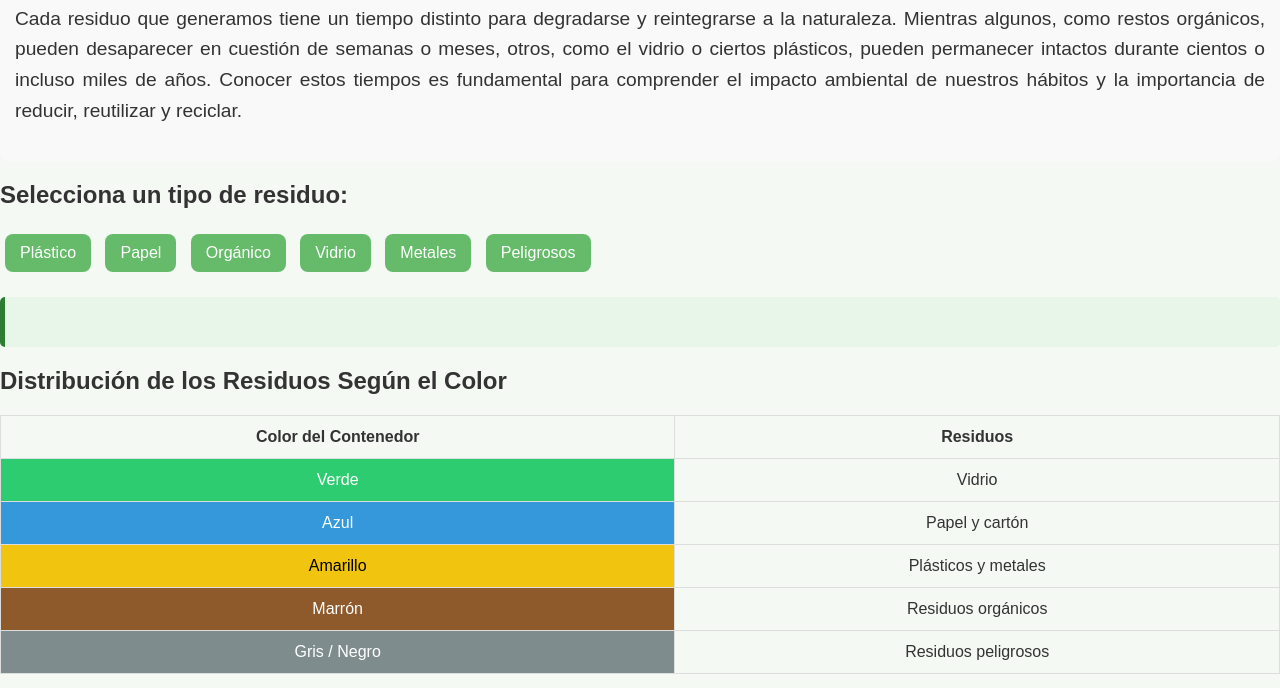
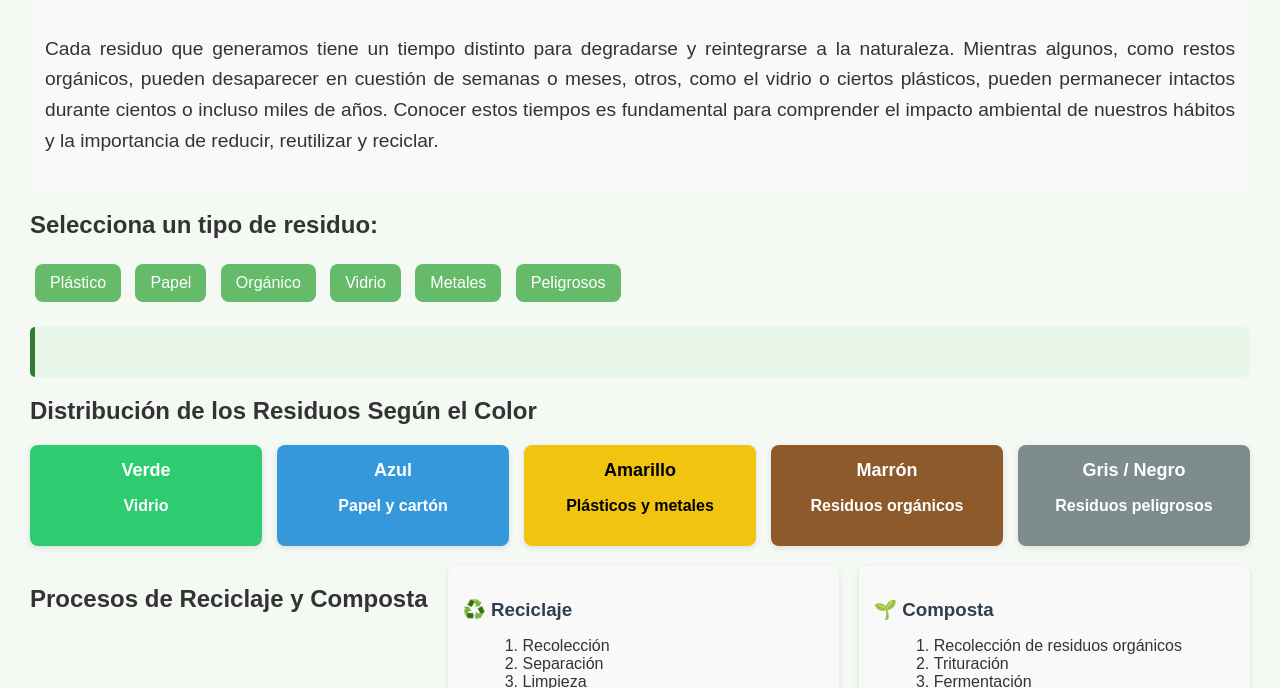
Before and after one commit to eestradasa01-sketch/Ecociencia-escolar, a plain HTML site: page index.html in a window 1280 px wide. Shown: the part 110-798 px from the top of the page. Drawn offline with Linux system fonts and the light colour scheme.

Commit message:
Version 5

```diff
--- a/estilos.css
+++ b/estilos.css
@@ -1,8 +1,11 @@
 body{
     font-family: Arial, sans-serif;
-    margin: 30px;
+    margin: 0;
     background-color: #f4f9f4;
     color: #333;
+    display: flex;
+    flex-direction: column;
+    min-height: 100vh;
 }
 
 h1{
@@ -107,28 +110,39 @@ button:hover{
 .container {
     max-width: 1300px;
     margin: 0 auto;
-    padding: 0px;
+    padding: 30px;
 }
 
-.tabla-residuos {
-  width: 100%;
-  border-collapse: collapse;
-  margin: 20px 0;
-  text-align: center;
-  font-size: 16px;
+.contenedores-residuos {
+  display: flex;
+  flex-wrap: wrap;
+  gap: 15px;
+  margin-top: 20px;
+  justify-content: center;
 }
 
-.tabla-residuos th,
-.tabla-residuos td {
-  border: 1px solid #ddd;
-  padding: 12px;
+.contenedor {
+  flex: 1 1 180px;
+  padding: 15px;
+  border-radius: 8px;
+  color: white;
+  text-align: center;
+  font-weight: bold;
+  box-shadow: 0 2px 6px rgba(0,0,0,0.1);
 }
 
-.tabla-residuos .verde { background: #2ecc71; color: white; }
-.tabla-residuos .azul { background: #3498db; color: white; }
-.tabla-residuos .amarillo { background: #f1c40f; color: black; }
-.tabla-residuos .marron { background: #8e5a2b; color: white; }
-.tabla-residuos .gris { background: #7f8c8d; color: white; }
+.contenedor .titulo {
+  display: block;
+  font-size: 18px;
+  margin-bottom: 8px;
+}
+
+.contenedor.verde { background: #2ecc71; }
+.contenedor.azul { background: #3498db; }
+.contenedor.amarillo { background: #f1c40f; color: black; }
+.contenedor.marron { background: #8e5a2b; }
+.contenedor.gris { background: #7f8c8d; }
+
 
 .procesos {
   display: flex;
@@ -159,7 +173,8 @@ button:hover{
   color: white;
   text-align: center;
   padding: 10px 0;
-  margin: 40px 0 0 0;
+  margin: 10px 0 0 0;
+  width: 100%;
 }
 
 .footer-contenido {
@@ -167,24 +182,7 @@ button:hover{
   margin: 0 auto;
 }
 
-html, body {
-  height: 100%;
-  margin: 0;
-}
-
-body {
-  display: flex;
-  flex-direction: column;
-}
-
 main {
   flex: 1;
+  width: 100%;
 }
-
-footer {
-  background-color: #2c3e50;
-  color: white;
-  text-align: center;
-  padding: 10px 0;
-  margin: 0;
-}
--- a/index.html
+++ b/index.html
@@ -37,36 +37,28 @@
 
     <section class="residuos-color">
         <h2>Distribución de los Residuos Según el Color</h2>
-            <table class="tabla-residuos">
-                <thead>
-                    <tr>
-                        <th>Color del Contenedor</th>
-                        <th>Residuos</th>
-                    </tr>
-                </thead>
-                <tbody>
-                    <tr>
-                        <td class="verde">Verde</td>
-                        <td>Vidrio</td>
-                    </tr>
-                    <tr>
-                        <td class="azul">Azul</td>
-                        <td>Papel y cartón</td>
-                    </tr>
-                    <tr>
-                        <td class="amarillo">Amarillo</td>
-                        <td>Plásticos y metales</td>
-                    </tr>
-                    <tr>
-                        <td class="marron">Marrón</td>
-                        <td>Residuos orgánicos</td>
-                    </tr>
-                    <tr>
-                        <td class="gris">Gris / Negro</td>
-                        <td>Residuos peligrosos</td>
-                    </tr>
-                </tbody>
-            </table>
+        <div class="contenedores-residuos">
+            <div class="contenedor verde">
+                <span class="titulo">Verde</span>
+                <p>Vidrio</p>
+            </div>
+            <div class="contenedor azul">
+                <span class="titulo">Azul</span>
+                <p>Papel y cartón</p>
+            </div>
+            <div class="contenedor amarillo">
+                <span class="titulo">Amarillo</span>
+                <p>Plásticos y metales</p>
+            </div>
+            <div class="contenedor marron">
+                <span class="titulo">Marrón</span>
+                <p>Residuos orgánicos</p>
+            </div>
+            <div class="contenedor gris">
+                <span class="titulo">Gris / Negro</span>
+                <p>Residuos peligrosos</p>
+            </div>
+        </div>
     </section>
 
     <section class="procesos">
```
